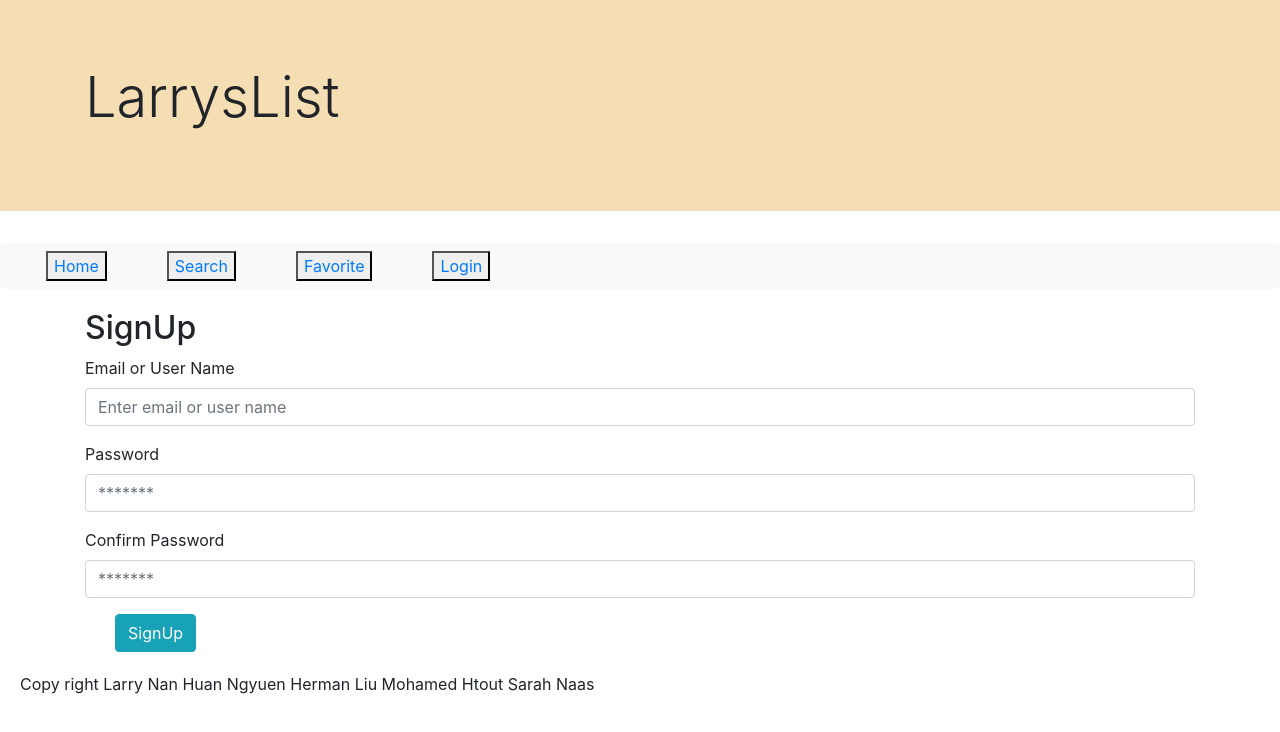
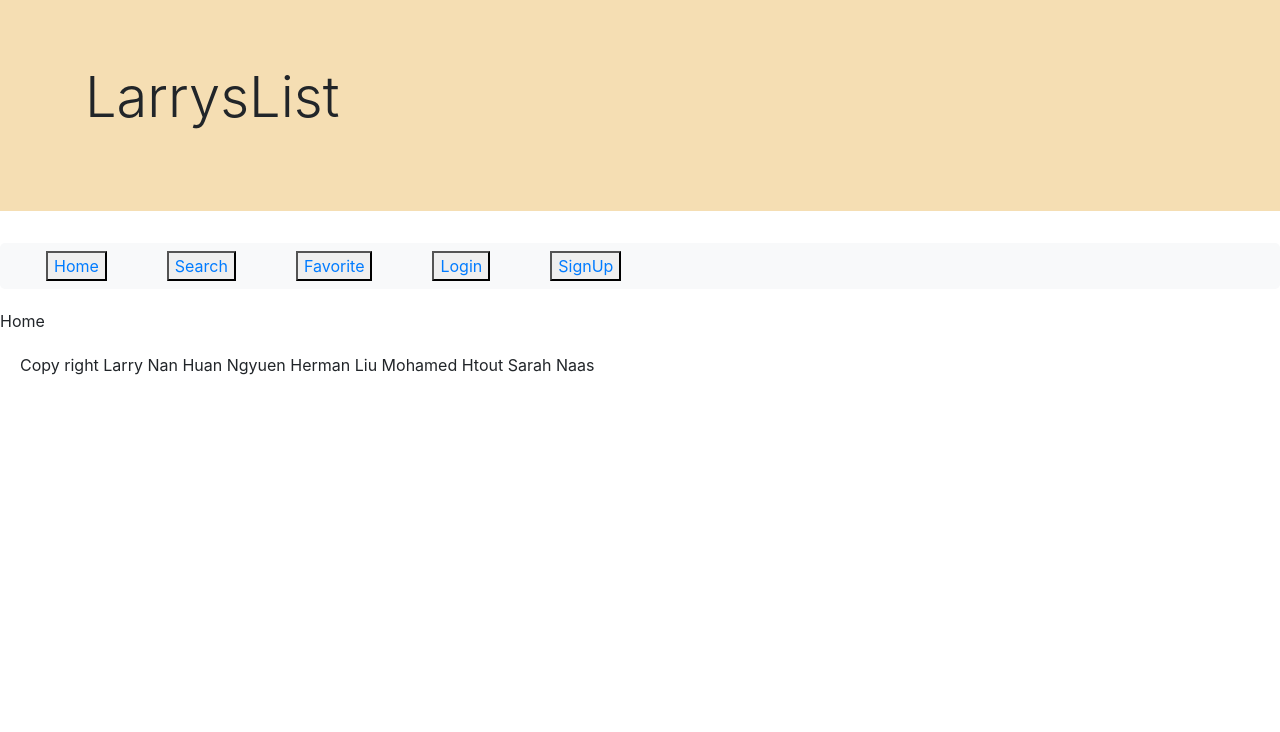
Before and after one commit to SarahJoline/Larryslist, a React (Create React App) app in the folder client/: page / in a window 1280 px wide. Shown: the top 732 px of the page. Built offline with nearby package versions, Linux system fonts and the light colour scheme.

Commit message:
add signup button

```diff
--- a/client/src/App.js
+++ b/client/src/App.js
@@ -7,7 +7,7 @@ import  Footer from "./Components/Footer/Footer";
 import "./App.css";
 import Login from "./Components/login/login"
 import Header from "./Components/Header/Header"
-import signUp from"./pages/signUp/signUp"
+import SignUp from"./pages/signUp/signUp"
 
 function App() {
   return (
@@ -18,11 +18,12 @@ function App() {
        <Switch>
         {/* <Category/> */}
 
-       <Route exact path="/" component={signUp}></Route>
+       <Route exact path="/" component={Home}></Route>
           <Route exact path="/home" component={Home}></Route>
           {/* <Route exact path="/search" component={Search}></Route>  */}
           <Route exact path="/login" component={Login}></Route>
           <Route exact path="/favorite" component={Favorite}></Route>
+          <Route exact path="/signUp" component={SignUp}></Route>
          {/* <Route  component={Four04}></Route> */}
 
        </Switch>
--- a/client/src/Components/Navbar/Navbar.js
+++ b/client/src/Components/Navbar/Navbar.js
@@ -20,6 +20,9 @@ import React, { Component } from 'react'
                <button>
                    <Link to='/Login'>Login</Link>
                </button>
+               <button>
+                   <Link to='/SignUp'>SignUp</Link>
+               </button>
                </div>
             </div>
         )
--- a/client/src/pages/signUp/signUp.js
+++ b/client/src/pages/signUp/signUp.js
@@ -6,35 +6,34 @@ class SignUp extends Component {
   state = {
     user: "",
     password: "",
-    babyname: "",
-    babyimg: ""
+
   };
 
-  handleFormSubmit = event => {
-    event.preventDefault();
+//   handleFormSubmit = event => {
+//     event.preventDefault();
 
-    API.register({
-      user: this.state.user,
-      password: this.state.password,
-      babyname: this.state.babyname,
-      babyimg: this.state.babyimg
-    }).then(res =>
-      this.setState({
-        user: "",
-        password: "",
-        babyname: "",
-        babyimg: ""
-      })
-    );
-    window.location.assign("/");
-  };
+//     API.register({
+//       user: this.state.user,
+//       password: this.state.password,
+//       : this.state."",
+//       : this.state.""
+//     }).then(res =>
+//       this.setState({
+//         user: "",
+//         password: "",
+//         : "",
+//         : ""
+//       })
+//     );
+//     window.location.assign("/");
+//   };
 
-  handleInputChange = event => {
-    const { name, value } = event.target;
-    this.setState({
-      [name]: value
-    });
-  };
+//   handleInputChange = event => {
+//     const { name, value } = event.target;
+//     this.setState({
+//       [name]: value
+//     });
+//   };
 
   render() {
     return (
```
